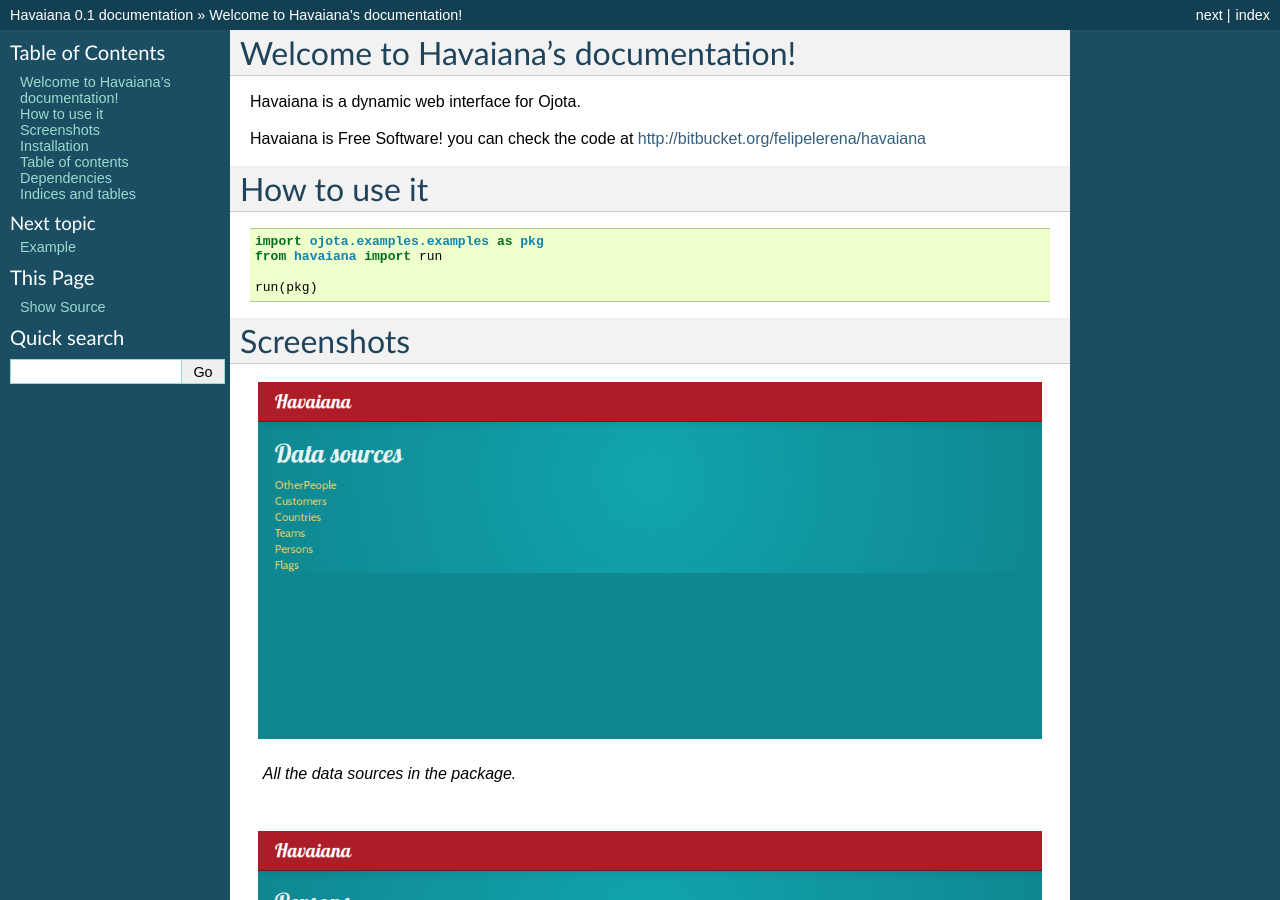
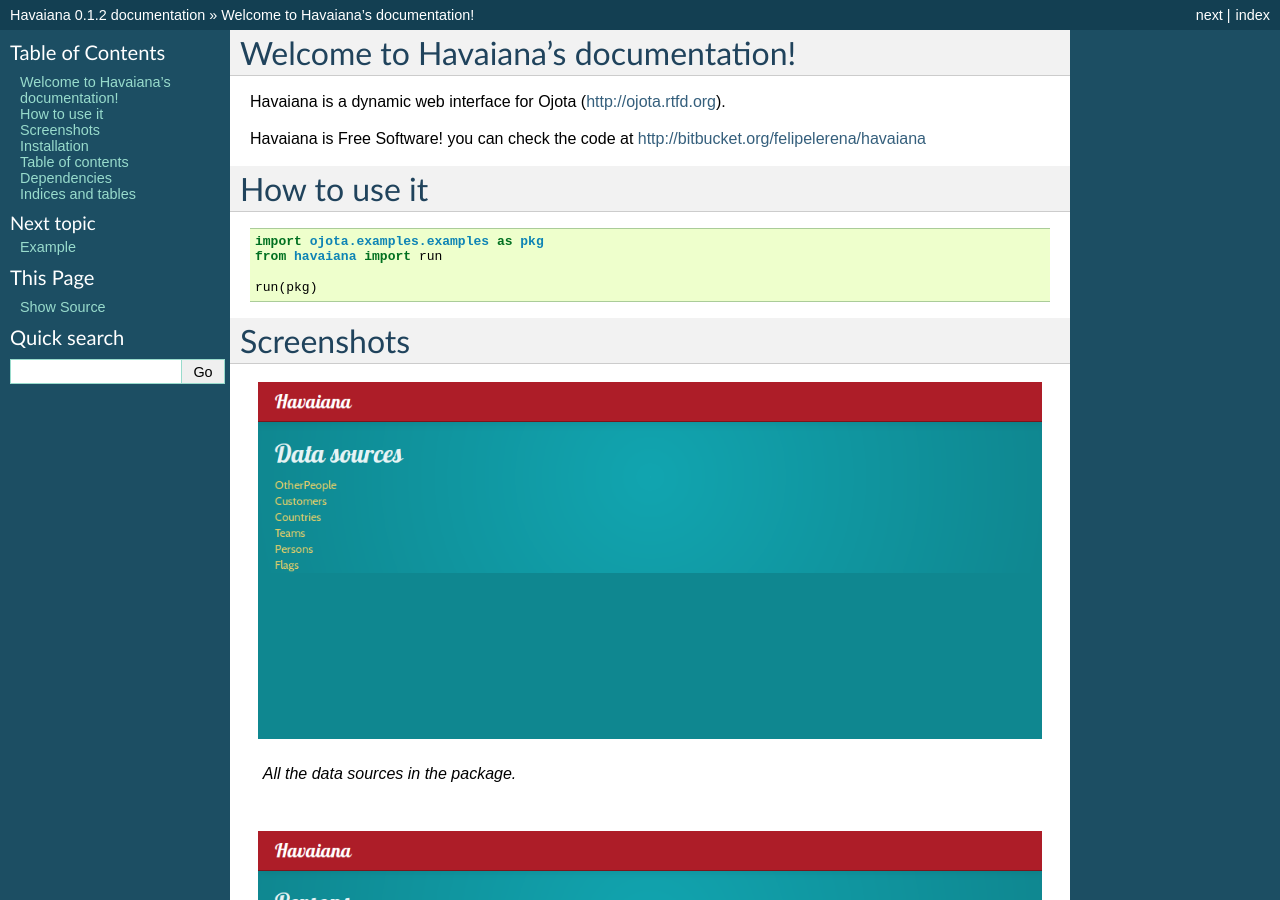
Before and after one commit to felipelerena/havaiana, a Sphinx documentation site: the page built from havaiana/docs/index.rst, in a window 1280 px wide and 900 px high. Built offline with Sphinx 7.4.7, drawn with Linux system fonts in a browser that asks for light colours; some of the changed text lies outside the part shown.

Commit message:
improving documenttation

```diff
--- a/havaiana/docs/conf.py
+++ b/havaiana/docs/conf.py
@@ -48,9 +48,9 @@
 # built documents.
 #
 # The short X.Y version.
-version = '0.1'
+version = '0.1.2'
 # The full version, including alpha/beta/rc tags.
-release = '0.1'
+release = '0.1.2'
 
 # The language for content autogenerated by Sphinx. Refer to documentation
 # for a list of supported languages.
--- a/havaiana/docs/index.rst
+++ b/havaiana/docs/index.rst
@@ -6,7 +6,7 @@
 Welcome to Havaiana's documentation!
 =================================
 
-Havaiana is a dynamic web interface for Ojota.
+Havaiana is a dynamic web interface for Ojota (http://ojota.rtfd.org).
 
 Havaiana is Free Software! you can check the code at http://bitbucket.org/felipelerena/havaiana
 
```
Also changed, not shown: 11 other files.
